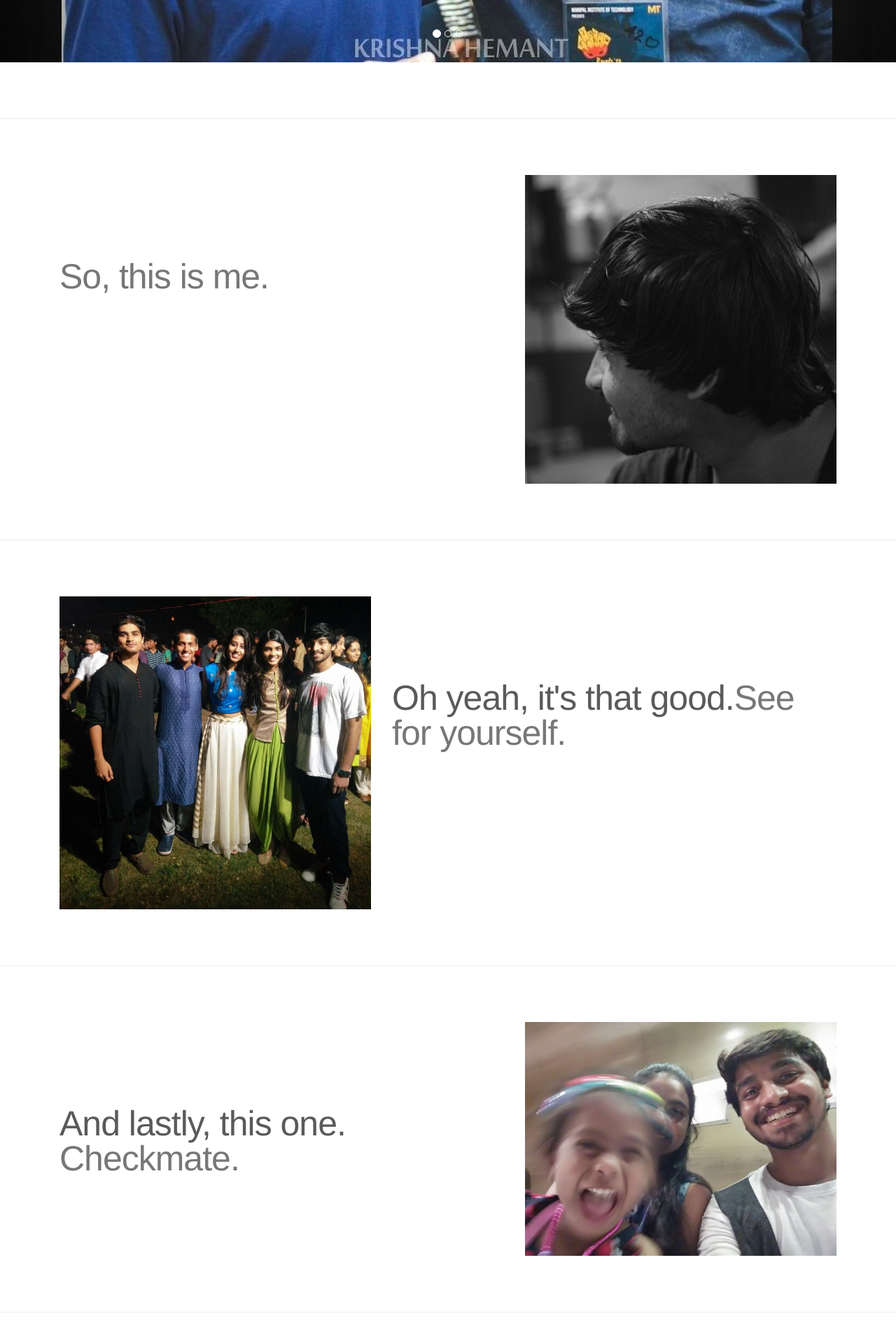
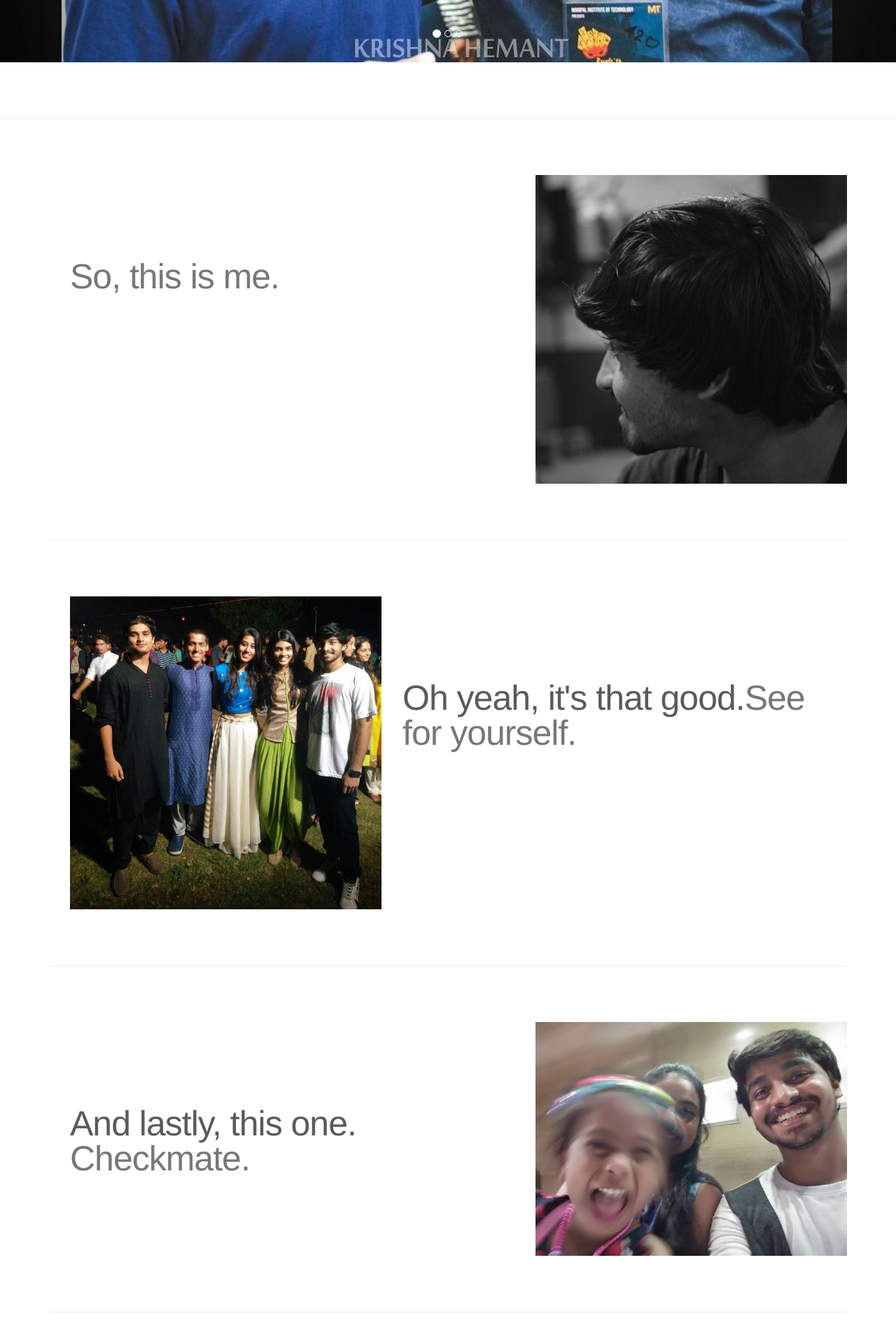
Before and after one commit to adityavis06/adityavis06.github.io, a Jekyll site: the page index.html, which Jekyll copies as it is, in a window 1280 px wide. Shown: the part 761-2681 px from the top of the page at 70% size. Built offline with Jekyll 4.4.1, drawn with Linux system fonts in a browser that asks for light colours; nearby versions of some CDN libraries; library files that are not in the unit come from our copies.

Commit message:
Update index.html

```diff
--- a/index.html
+++ b/index.html
@@ -128,7 +128,7 @@
 <!--       <hr class="featurette-divider"> -->
 
 <hr class="featurette-divider">
-    <div class"container">
+    <div class="container">
 
       <div class="container">
         <div class="col-md-7">
```
